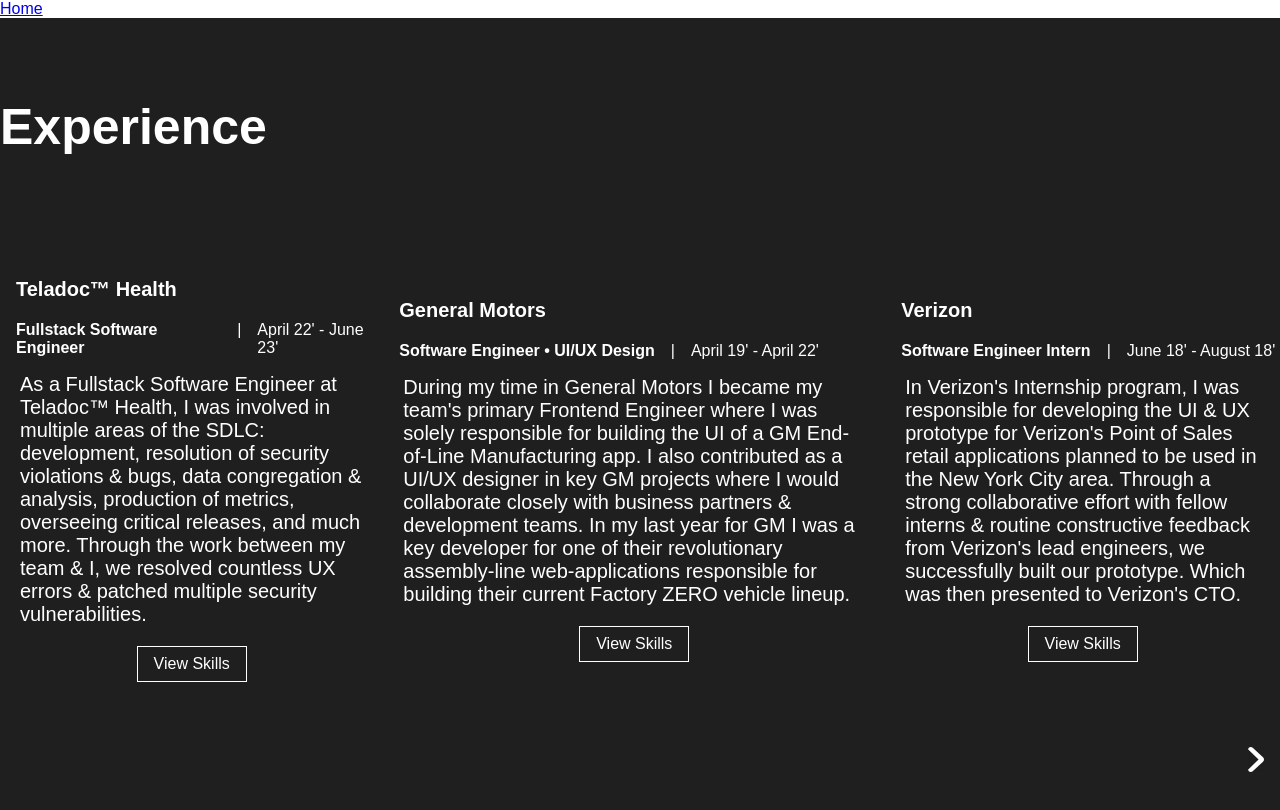
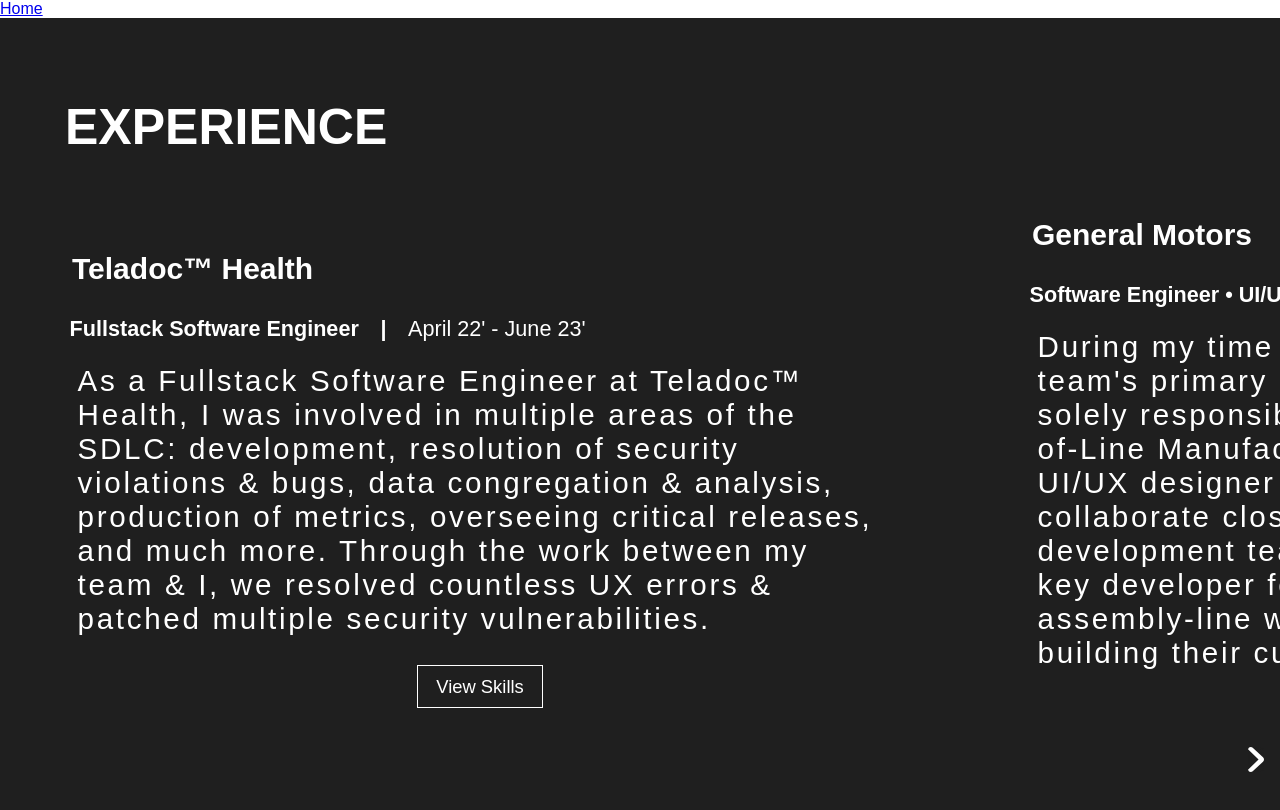
Before and after one commit to luism007/luisgm-portfolio, a React app: page / in a window 1280 px wide. Shown: the top 810 px of the page. Built offline with nearby package versions, Linux system fonts and the light colour scheme.

Commit message:
Additional changes

```diff
--- a/components/styled-components/experience-card/ExperienceCard.scss
+++ b/components/styled-components/experience-card/ExperienceCard.scss
@@ -9,11 +9,14 @@
 }
 .container-experience-card {
 
+    width: 75vw;
+    padding: 3em;
     h2 {
         margin: 0 0 1em 0.8em;
     }
     @include mobile{
         width: 100vw;
+        padding: 0;
     }
 }
 
--- a/components/styled-components/experience-card/ExperienceCard.tsx
+++ b/components/styled-components/experience-card/ExperienceCard.tsx
@@ -6,7 +6,7 @@
         <div className = 'container-experience-card' key = {props.experience.id}>
             <h2 className="heading-experience-card"> {props.experience.company}</h2>
             <div className="subheading-experience-card">
-                <h3 className="position-experience-card">{props.experience.title}</h3> | <h3 className="tenure-experience-card">{props.experience.time}</h3>
+                <h3 className="position-experience-card">{props.experience.title}</h3> <h3> | </h3><h3 className="tenure-experience-card">{props.experience.time}</h3>
             </div>
             <p className="description-experience-card"> {props.experience.description}</p>
             <div className="container-button-experience-card">
--- a/scss/_foundation.scss
+++ b/scss/_foundation.scss
@@ -13,12 +13,47 @@
     overflow: hidden;
 }
 
+.section-header {
+    margin-left: 1.3em;
+    @include mobile {
+        text-align: center;
+        margin-left: 0;
+    }
+}
+
+
 h1 {
-    font-size: $section-heading-font-size;
+    font-size: 3.125em;
+    text-transform: uppercase;
+    @include mobile {
+        font-size: $section-heading-font-size;
+    }
 }
 h2 {
-    font-size: $subheading-font-size;
+    font-size: 1.875em;
+    @include mobile {
+        font-size: $subheading-font-size;
+    }
+}
+
+h3 {
+    font-size: 1.35em;
+    @include mobile {
+        font-size: $subheading-font-size;
+    }
 }
 p {
-    font-size: $subheading-font-size;
+    font-size: 1.85em;
+    letter-spacing: 0.09em;
+    @include mobile {
+        font-size: $subheading-font-size;
+        letter-spacing: 0;
+    }
 }
+
+button {
+    font-size: 1.15em;
+    @include mobile {
+        font-size: 1em;
+    }
+}
--- a/sections/experience/Experience.tsx
+++ b/sections/experience/Experience.tsx
@@ -7,7 +7,7 @@
     const expCards = experience.map((exp) => <ExperienceCard experience={exp}/>);
     return(
         <div className="section-container" id = "experience">
-            <h1> Experience </h1>
+            <h1 className="section-header"> Experience </h1>
             <HorizontalScrollList items={expCards}/>
         </div>
     )
```
Also changed, not shown: scss/_functions.scss (line endings or trailing spaces).
